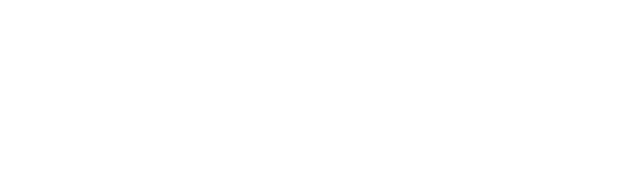
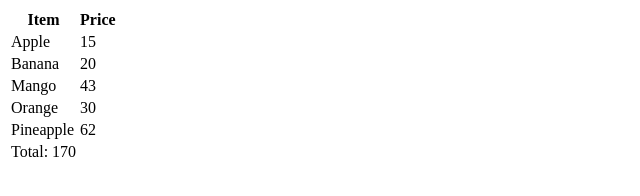
Before and after one commit to acciojob/grofers-checkout-2-pranav50034, a website: page main.html in a window 1280 px wide. Shown: the whole page, without its empty margins (0-640 px from the left). Drawn offline with Linux system fonts and the light colour scheme.

Commit message:
created a submission

```diff
--- a/main.html
+++ b/main.html
@@ -8,6 +8,36 @@
 
 <body>
 	<!-- the entire body must be written by student -->
+	<table>
+		<thead>
+			<tr>
+			<th>Item</th>
+			<th>Price</th>
+			</tr>
+		</thead>
+		<tbody class='tbody'>
+			<tr>
+				<td>Apple</td>
+				<td data-ns-test="prices" class='kimmat'>15</td>
+			</tr>
+			<tr>
+				<td>Banana</td>
+				<td data-ns-test="prices" class='kimmat'>20</td>
+			</tr>
+			<tr>
+				<td>Mango</td>
+				<td data-ns-test="prices" class='kimmat'>43</td>
+			</tr>
+			<tr>
+				<td>Orange</td>
+				<td data-ns-test="prices" class='kimmat'>30</td>
+			</tr>
+			<tr>
+				<td>Pineapple</td>
+				<td data-ns-test="prices" class='kimmat'>62</td>
+			</tr>
+		</tbody>
+	</table>
     <script type="text/javascript" src="./script.js">
 </script>
 
--- a/script.js
+++ b/script.js
@@ -1 +1,9 @@
 //your code here
+const prices = document.querySelectorAll('td.kimmat')
+let sum = 0
+prices.forEach((e)=>{
+	sum+=Number(e.innerText)
+})
+const tr = document.createElement('tr')
+tr.innerHTML = `<td data-ns-test="grandTotal">Total: ${sum}</td>`
+document.querySelector('.tbody').appendChild(tr)
```
